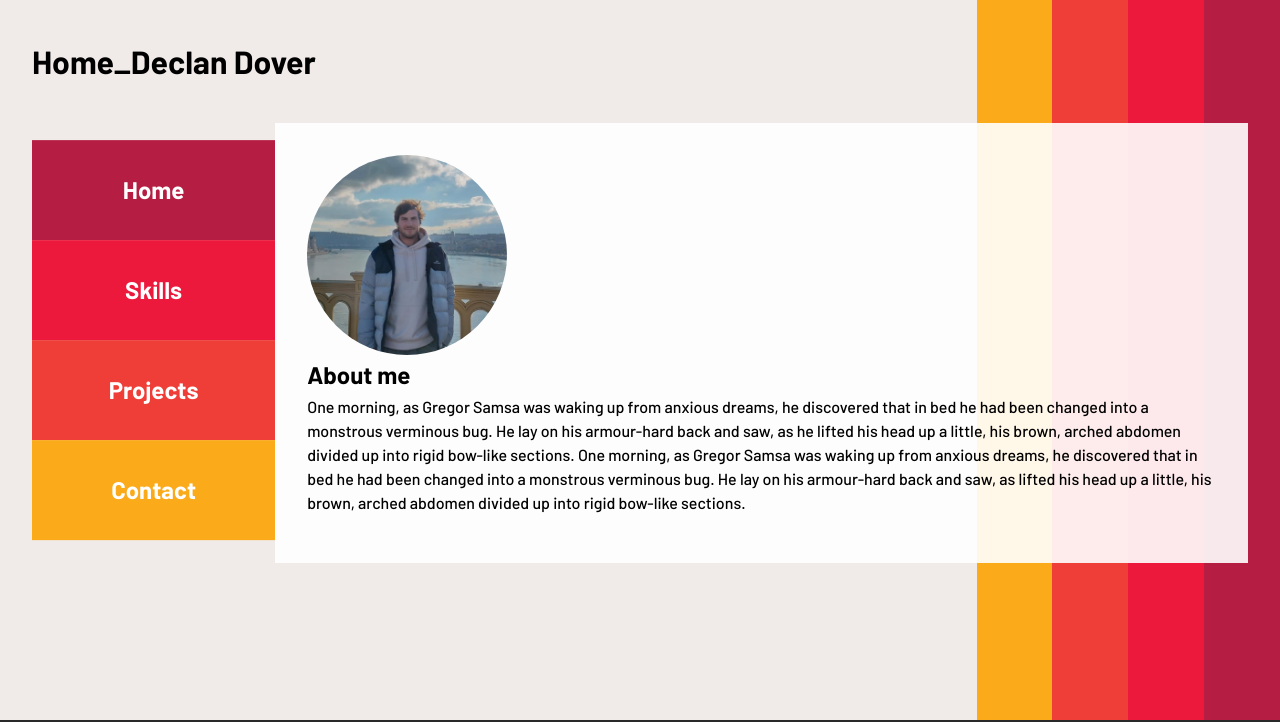
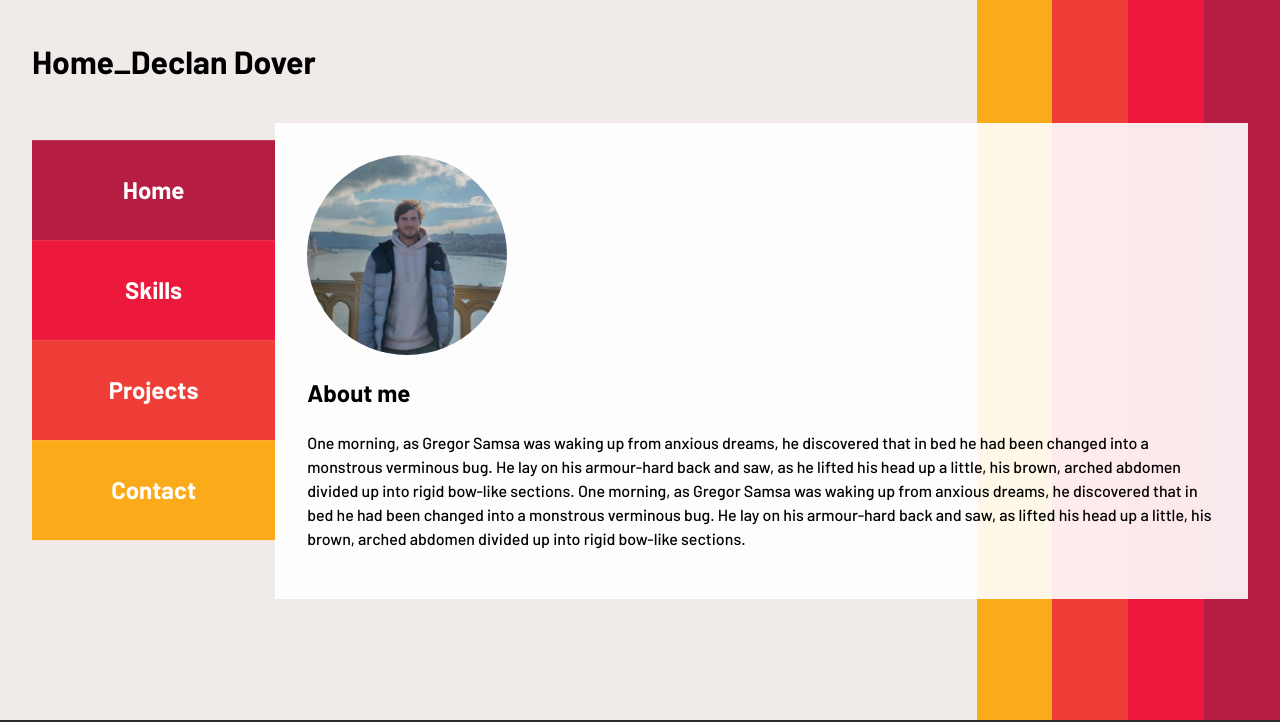
Before and after one commit to DWDDover/WEB504-Assessment-1, a website: page components/home/home.html in a window 1280 px wide. Shown: the top 722 px of the page. Drawn offline with Linux system fonts and the light colour scheme.

Commit message:
Basic Layout finished for each page

```diff
--- a/components/contact/contact.css
+++ b/components/contact/contact.css
@@ -50,11 +50,6 @@ a {
 
 .home-nav-bar {
     grid-area: aside;
-}
-
-.about-me {
-    line-height: 0px;
-    grid-area: title;
 }
 
 .content {
--- a/components/home/home.css
+++ b/components/home/home.css
@@ -50,11 +50,6 @@ a {
 
 .home-nav-bar {
     grid-area: aside;
-}
-
-.about-me {
-    line-height: 0px;
-    grid-area: title;
 }
 
 .content {
--- a/components/projects/projects.css
+++ b/components/projects/projects.css
@@ -50,11 +50,6 @@ a {
 
 .home-nav-bar {
     grid-area: aside;
-}
-
-.about-me {
-    line-height: 0px;
-    grid-area: title;
 }
 
 .content {
--- a/components/skills/skills.css
+++ b/components/skills/skills.css
@@ -50,11 +50,6 @@ a {
 
 .home-nav-bar {
     grid-area: aside;
-}
-
-.about-me {
-    line-height: 0px;
-    grid-area: title;
 }
 
 .content {
```
